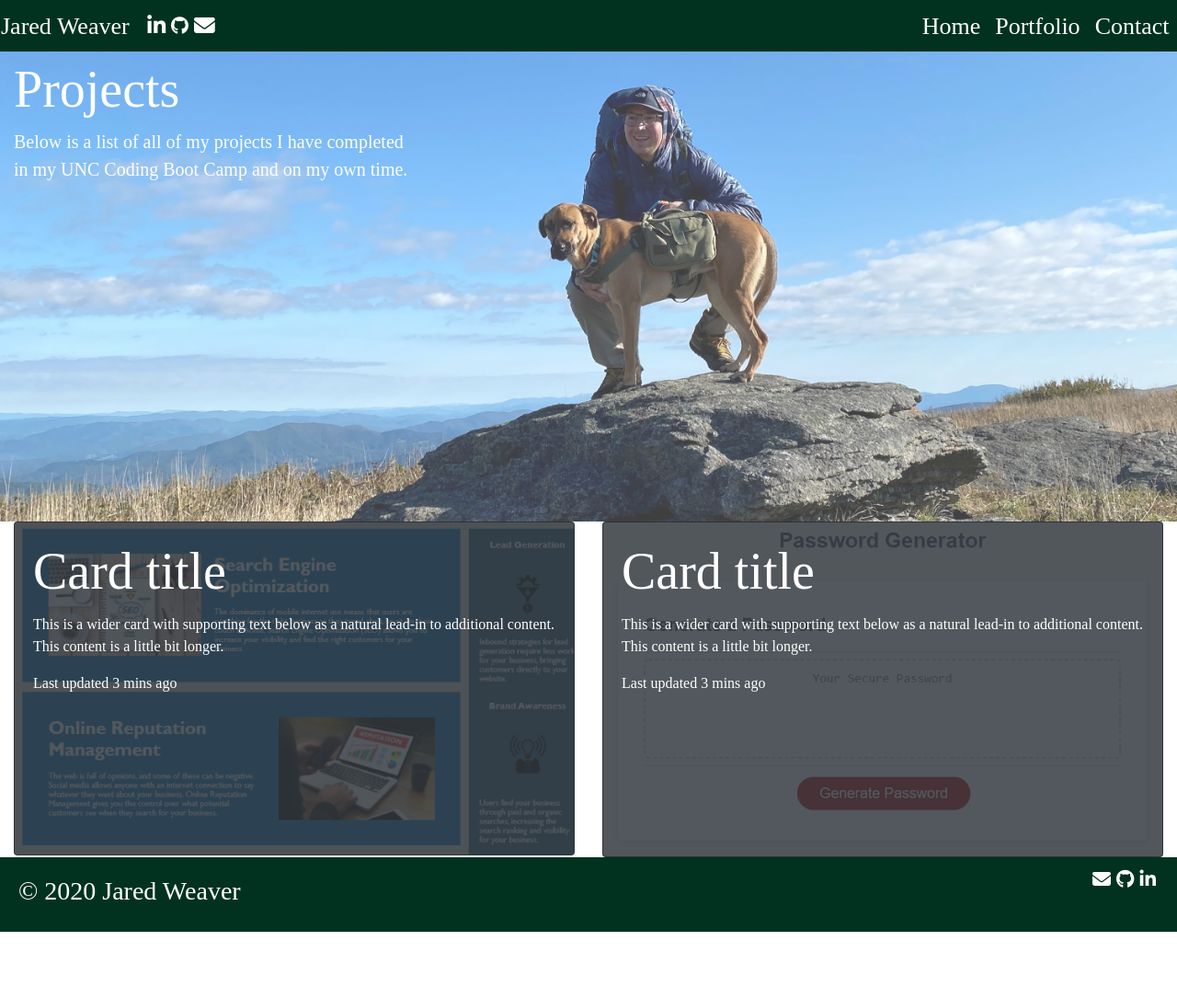
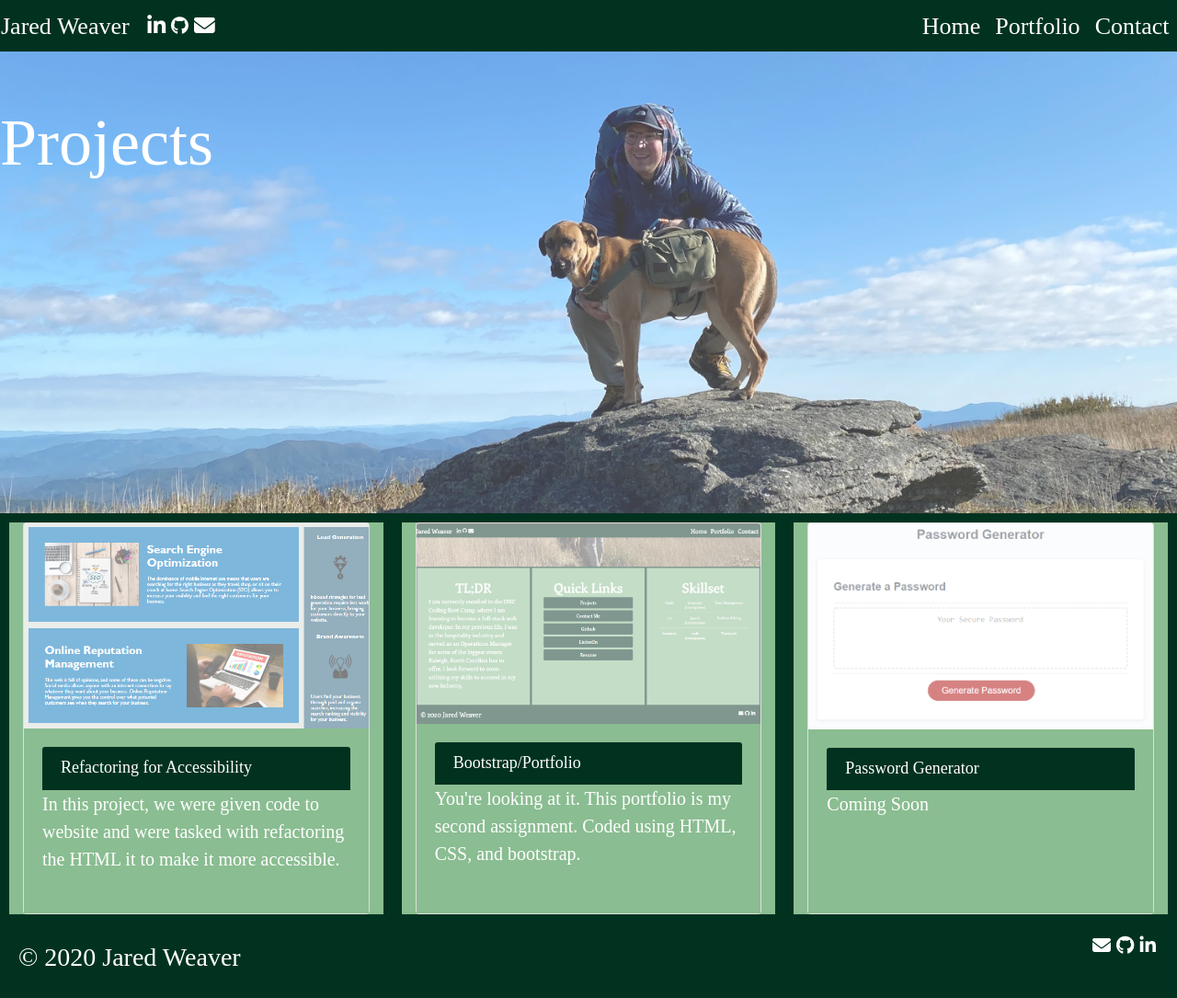
Before and after one commit to JaredWeaver/JaredWeaver.github.io, a plain HTML site: page portfolio.html in a window 1280 px wide. Shown: the whole page at 92% size. Before the commit the page ends 1013 px from the top, so only its background shows below. Drawn offline with nearby package versions, Linux system fonts and the light colour scheme; a web font is replaced by a local one.

Commit message:
more editing and images added

```diff
--- a/assets/contact.css
+++ b/assets/contact.css
@@ -5,6 +5,7 @@ body{
 html,
 body {
     margin: 0;
+    background-color: #8abd91;
 }
 
 .navbar-custom{
@@ -43,6 +44,35 @@ i:hover {
 
 }
 
+.jumbotron {
+    background-image: url(../assets/Images/contacts-jumbo.jpg);
+    opacity: .75;
+    background-size: cover;
+    background-position: center,center;
+    background-repeat: no-repeat;
+    color: white;
+    font-weight: bold;
+    border: black;
+    border-radius: 0;
+    text-align: left;
+}
+
+.card-outline-custom{
+    background-color: #013220;
+    color: white;
+    font-size: 20px;
+}
+
+.btn {
+    background-color:#8abd91 ;
+    color: white;
+}
+
+.card-header{
+    background-color: #013220;
+    color: white;
+}
+
 .footer i {
     float: right;
 
@@ -56,4 +86,4 @@ i:hover {
     bottom: 0px;
     padding: 20px;
     height: 100%;
-}
+    }
--- a/assets/portfilio.css
+++ b/assets/portfilio.css
@@ -54,22 +54,40 @@ i:hover {
     border: black;
     border-radius: 0;
     text-align: left;
-    padding-right: 500px;
 }
 
-.card-img{
+.col-lg-4{
+    border:10px solid #013220;
+    border-radius: 0px;
+    background-color: #8abd91;
+}
+
+.card-img-top{
     background-size: cover;
     background-position: center,center;
     background-repeat: no-repeat;
-    opacity: .15;
+    opacity: .5;
+
 }
 
-.card-title{
+.card-img-top:hover{
+    opacity: 1;
+}
+
+
+.card-header{
     color: white;
+    background-color: #013220;
+    font-size: large;
 }
 
 .card-text{
     color: white;
+}
+
+.card-body{
+    background-color: #8abd91;
+    font-size: 20px;
 }
 
 .footer i {
@@ -84,5 +102,5 @@ i:hover {
     position:static;
     bottom: 0px;
     padding: 20px;
-    height: auto;
-}
+    height: 100%;
+    }
--- a/assets/style.css
+++ b/assets/style.css
@@ -5,6 +5,10 @@ body{
 html,
 body {
     margin: 0;
+}
+
+main {
+    height: 95vh;
 }
 
 .navbar-custom{
@@ -34,6 +38,7 @@ body {
     border: black;
     border-radius: 0;
     text-align: left;
+    height: 95vh;
 }
 
 
@@ -82,7 +87,7 @@ p{
 }
 
 table{
-    font-size: 16px;
+    font-size: 14px;
 }
 
 .table-custom{
@@ -95,13 +100,12 @@ table{
     float: right;
 
 }
-
 .footer {
     background-color: #013220;
     color: white;
     width:100%;
-    position:static;
-    bottom: 0px;
+    position:absolute;
+    bottom: 0;
     padding: 20px;
-    height: 100%;
-}
+    height: auto;
+    }
--- a/portfolio.html
+++ b/portfolio.html
@@ -11,12 +11,15 @@
   <script src="https://kit.fontawesome.com/c139ec6728.js" crossorigin="anonymous"></script>
   <link rel="preconnect" href="https://fonts.gstatic.com">
   <link href="https://fonts.googleapis.com/css2?family=Enriqueta:wght@600&display=swap" rel="stylesheet">
+  <link rel="icon" type="image/png" sizes="32x32" href="assets/favicon_io/favicon-32x32.png">
+  <link rel="icon" type="image/png" sizes="16x16" href="assets/favicon.io/favicon-16x16.png">
+  <link rel="manifest" href="assets/favicon_io/site.webmanifest">
   <link rel="stylesheet" type="text/css" href="assets/portfilio.css">
 
 </head>
 
 <body>
-  <header class="container">
+  <header class="container-fluid">
     <nav class="navbar fixed-top navbar-expand-lg navbar-custom">
       <a class="navbar-brand" href="#">Jared Weaver</a>
       <div>
@@ -43,38 +46,42 @@
     </nav>
   </header>
   <main>
-    <section class=".container-fluid">
+    <section>
       <div class="row">
-        <div class="col-sm-12">
-          <div class="jumbotron jumbotron-fluid mt-0 mb-0">
-            <div class="container">
-              <h1 class="display-4">Projects</h1>
-              <p class="lead">Below is a list of all of my projects I have completed<br>in my UNC Coding Boot Camp and on my own time.</p>
+        <div class="col-md-12">
+          <div class="jumbotron jumbotron-fluid mt-5 mb-0 text-left">
+              <h1 class="display-3">Projects</h1>
               <br><br><br><br> <br><br><br><br><br><br><br><br>
-            </div>
           </div>
         </div>
       </div>
     </section>
     <section class="container-fluid">
-      <div class="row">
-        <div class="col-md-6">
-          <div class="card bg-dark text-secondary">
-            <img src="assets/Images/week-1-project-screenshot.png" class="card-img" alt="UNC coding school refactor project">
-            <div class="card-img-overlay">
-              <h5 class="card-title display-4">Card title</h5>
-              <p class="card-text">This is a wider card with supporting text below as a natural lead-in to additional content. This content is a little bit longer.</p>
-              <p class="card-text">Last updated 3 mins ago</p>
+      <div class="row mt-0 mb-0">
+        <div class="col-lg-4">
+          <div class="card h-100 mb-4">
+          <a href="https://github.com/JaredWeaver/week-1-homework-html-css" target="_blank"><img class="card-img-top" src="assets/Images/week-1-project-screenshot.png" alt="Screenshot of a project where we refactored a website."></a>
+            <div class="card-body">
+              <h2 class="card-header">Refactoring for Accessibility</h2>
+              <p class="card-text">In this project, we were given code to website and were tasked with refactoring the HTML it to make it more accessible.</p>
             </div>
           </div>
         </div>
-        <div class="col-md-6">
-          <div class="card bg-dark text-secondary">
-            <img src="assets/Images/03-javascript-homework-demo.png" class="card-img" alt="Screenshot of website that is a password generator.">
-            <div class="card-img-overlay">
-              <h5 class="card-title display-4">Card title</h5>
-              <p class="card-text">This is a wider card with supporting text below as a natural lead-in to additional content. This content is a little bit longer.</p>
-              <p class="card-text">Last updated 3 mins ago</p>
+        <div class="col-lg-4">
+          <div class="card h-100 mb-4">
+            <a href="https://github.com/JaredWeaver/JaredWeaver.github.io" target="_blank"><img class="card-img-top" src="assets/Images/project-2.png" alt="Screenshot of this current website as it was my 2nd assignment."> </a>
+            <div class="card-body">
+              <h2 class="card-header">Bootstrap/Portfolio</h2>
+              <p class="card-text">You're looking at it. This portfolio is my second assignment. Coded using HTML, CSS, and bootstrap.</p>
+            </div>
+          </div>
+        </div>
+        <div class="col-lg-4">
+          <div class="card h-100 mb-4">
+            <a href="#"><img class="card-img-top" src="assets/Images/03-javascript-homework-demo.png" alt="Screenshot of Javascript Passwork Generator"> </a>
+            <div class="card-body">
+              <h2 class="card-header">Password Generator</h2>
+              <p class="card-text">Coming Soon</p>
             </div>
           </div>
         </div>
@@ -82,9 +89,9 @@
     </section>
   </main>
   <footer class="footer">
-      <div class="row mb-0">
+      <div class="row">
         <div class="col-md-8">
-          <h3> &copy 2020 Jared Weaver </h3>
+          <h3> &copy; 2020 Jared Weaver </h3>
         </div>
         <div class="col-md-4">
           <a href="https://www.linkedin.com/in/jaredweaver2/" target="_blank"><i class="fab fa-linkedin-in fa-lg"></i></a>
```
Also changed, not shown: contact.html (+50 -5 lines), index.html (+8 -2 lines), assets/Images/contacts-jumbo.jpg (added), assets/Images/project-2.png (added), assets/favicon_io/android-chrome-192x192.png (added), assets/favicon_io/android-chrome-512x512.png (added), assets/favicon_io/apple-touch-icon.png (added), assets/favicon_io/favicon-16x16.png (added), assets/favicon_io/favicon-32x32.png (added), assets/favicon_io/favicon.ico (added), assets/favicon_io/site.webmanifest (added).
